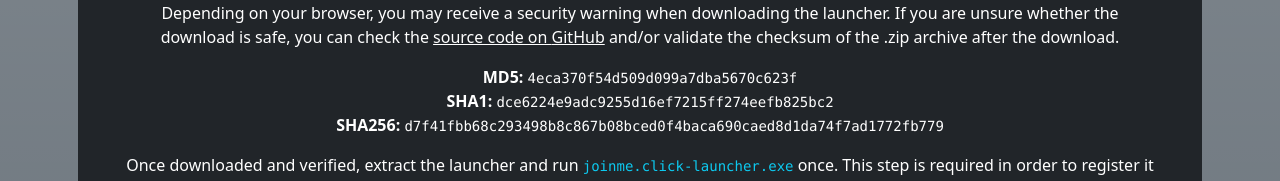
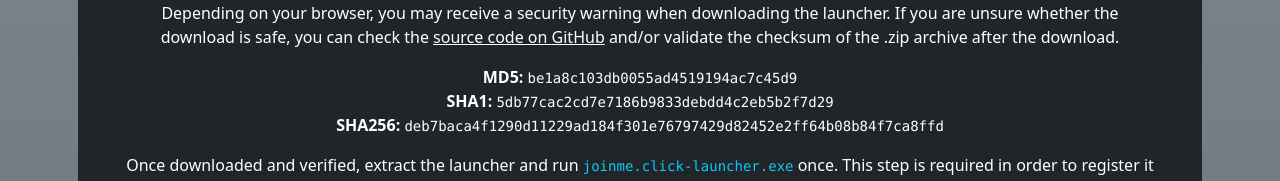
Before and after one commit to cetteup/joinme.click, a React (Create React App) app: page /download in a window 1280 px wide. Shown: the part 328-509 px from the top of the page. Built offline with nearby package versions, Linux system fonts and the light colour scheme.

Commit message:
chore: Bump launcher version to v0.1.9

```diff
--- a/src/games/launchers.ts
+++ b/src/games/launchers.ts
@@ -14,12 +14,12 @@
 export const officialLauncher: LauncherDetails = {
     sourceURL: 'https://github.com/cetteup/joinme.click-launcher',
     sourceProvider: 'GitHub',
-    currentVersion: 'v0.1.8-alpha',
-    downloadURL: 'https://github.com/cetteup/joinme.click-launcher/releases/download/v0.1.8-alpha/joinme.click-launcher-v0.1.8-alpha-windows-amd64.zip',
+    currentVersion: 'v0.1.9',
+    downloadURL: 'https://github.com/cetteup/joinme.click-launcher/releases/download/v0.1.9/joinme.click-launcher-v0.1.9-windows-amd64.zip',
     checksums: {
-        md5: '4eca370f54d509d099a7dba5670c623f',
-        sha1: 'dce6224e9adc9255d16ef7215ff274eefb825bc2',
-        sha256: 'd7f41fbb68c293498b8c867b08bced0f4baca690caed8d1da74f7ad1772fb779'
+        md5: 'be1a8c103db0055ad4519194ac7c45d9',
+        sha1: '5db77cac2cd7e7186b9833debdd4c2eb5b2f7d29',
+        sha256: 'deb7baca4f1290d11229ad184f301e76797429d82452e2ff64b08b84f7ca8ffd'
     },
     filename: 'joinme.click-launcher.exe'
 };
```
